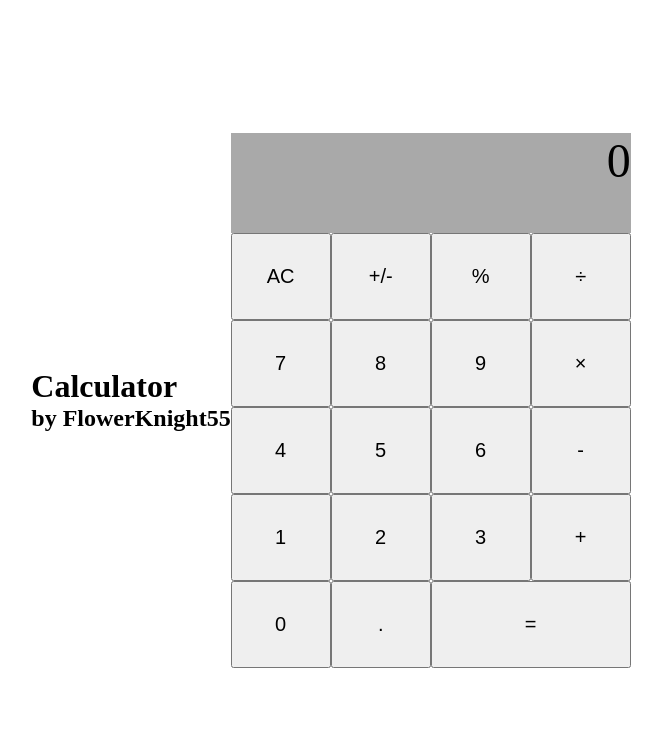
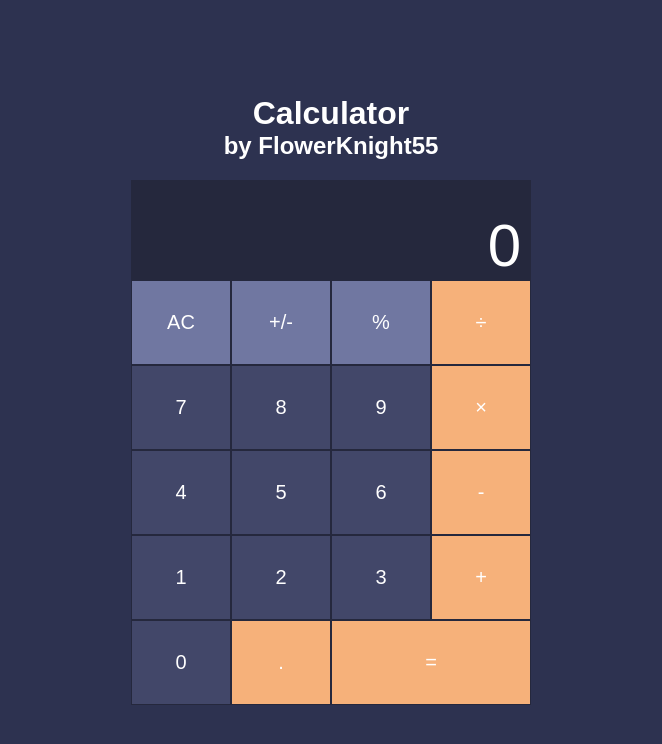
Before and after one commit to FlowerKnight55/calculator, a plain HTML site: page index.html in a window 1280 px wide. Shown: the whole page, without its empty margins (309-971 px from the left). Drawn offline with Linux system fonts and the light colour scheme; a web font is replaced by a local one.

Commit message:
Added styles to the website

```diff
--- a/styles.css
+++ b/styles.css
@@ -2,30 +2,70 @@
     box-sizing: border-box;
     margin: 0;
     padding: 0;
-    color: black;
+    color: white;
+    font-family: "Reem Kufi Ink", sans-serif;
+    text-align: center;
+}
+
+/* APPEARANCE */
+
+
+html, body{
+    background-color: #2D3250;
+}
+
+
+.calculator{
+    background: #201E43;
+}
+
+
+.button{
+    border: solid 1px #25283d;
+}
+
+.number{
+    background-color: #424769;
+}
+
+.operator, .equal{
+    background-color: #F6B17A;
 
 }
 
+.special{
+    background-color: #7077A1;
+}
+
+.screen{
+    background-color: #25283d;
+    /* background-color: #201E43; */
+}
+
+/* LAYOUT */
 html, body{
     height: 100%;
     width: 100%;
     display:flex;
     justify-content: center;
     align-items: center;
-}
-
-.calculator-container{
-    background: lightGrey;
+    flex-direction: column;
 
 }
 
+.header-section{
+    margin-bottom: 20px;
+}
+
+
 .screen{
     width: 100%;
-    background-color: darkGrey;
     height: 100px;
-    font-size: 48px;
+    font-size: 60px;
     display: flex;
     justify-content: flex-end;
+    align-items: flex-end;
+    padding-right: 10px;
 }
 
 .btn-container{
@@ -39,6 +79,7 @@ button{
     flex: 1 25%;
     padding: 30px;
     font-size: 20px;
+
 
 }
 
```
